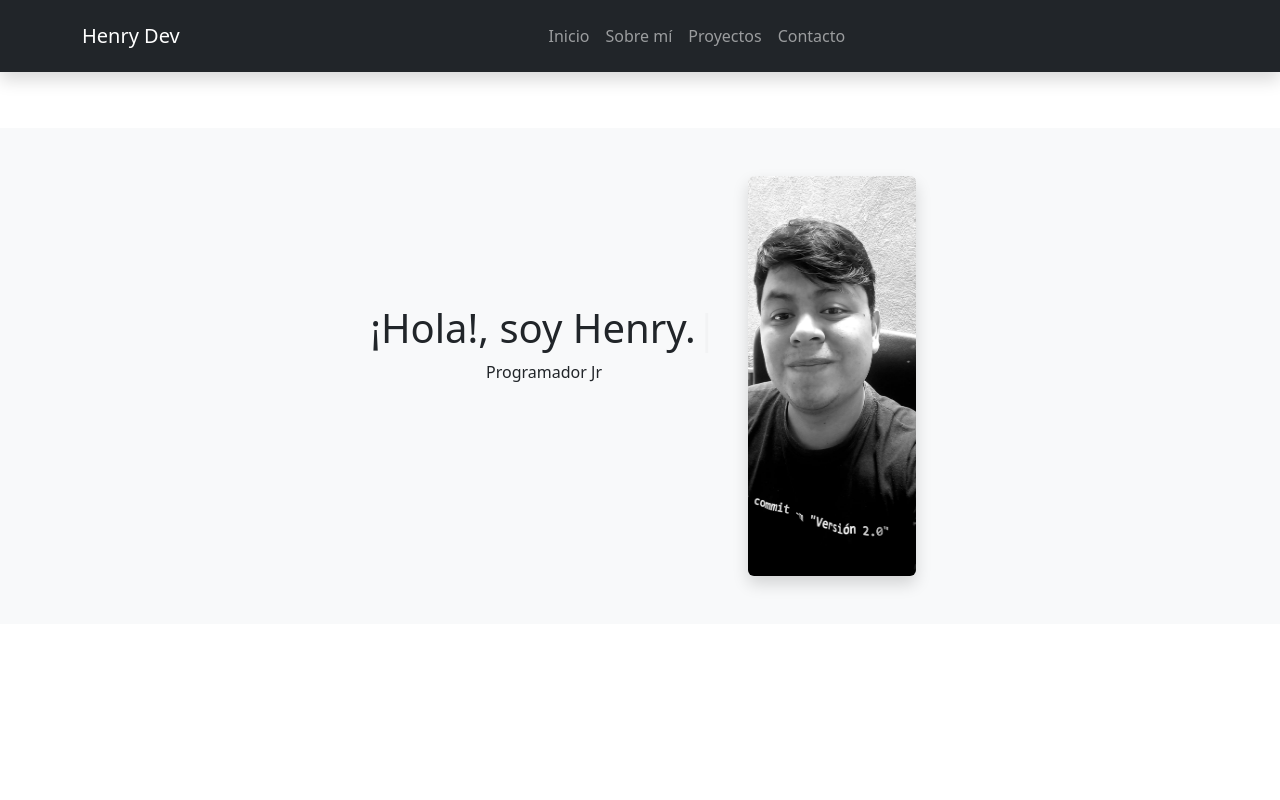
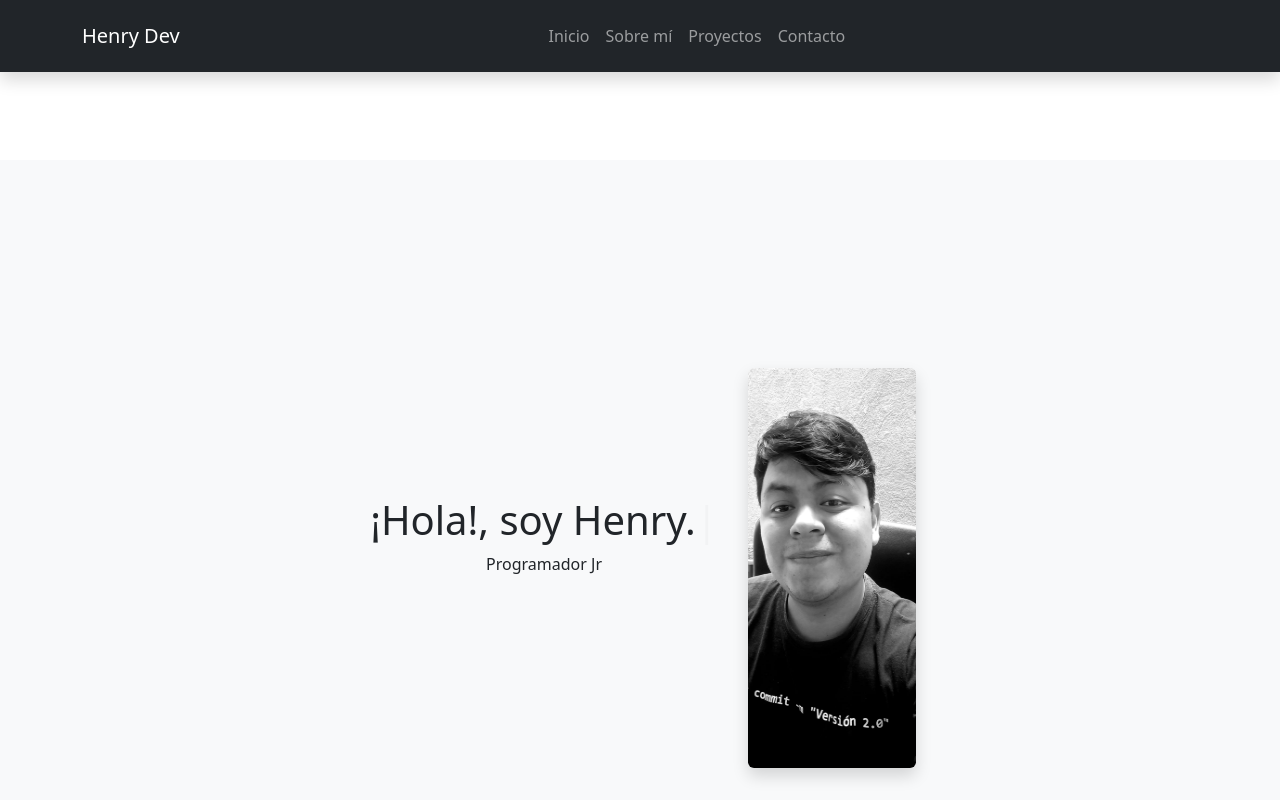
Before and after one commit to Henry-Tercero-MH/Portafolio-Digital-Henry_Tercero, a plain HTML site: page index.html in a window 1280 px wide. Shown: the top 800 px of the page. Drawn offline with nearby package versions, Linux system fonts and the light colour scheme.

Commit message:
actualice el margin-top

```diff
--- a/CSS/styles.css
+++ b/CSS/styles.css
@@ -32,7 +32,7 @@ h2 {
   }
 }
 .caja-perfil {
-  margin-top: 8rem;
+  margin-top: 10rem;
   display: flex;
   justify-content: center;
   align-items: center;
--- a/index.html
+++ b/index.html
@@ -45,7 +45,7 @@
     </div>
   </nav>
 
-  <section id="inicio" class="p-5 pt-5 pt-md-0 bg-light ">
+  <section id="inicio" class="p-5 pt-5 pt-md-0 bg-light caja-perfil">
     <div class="container caja-perfil ">
       <div class="row align-items-center section-principal">
 
```
